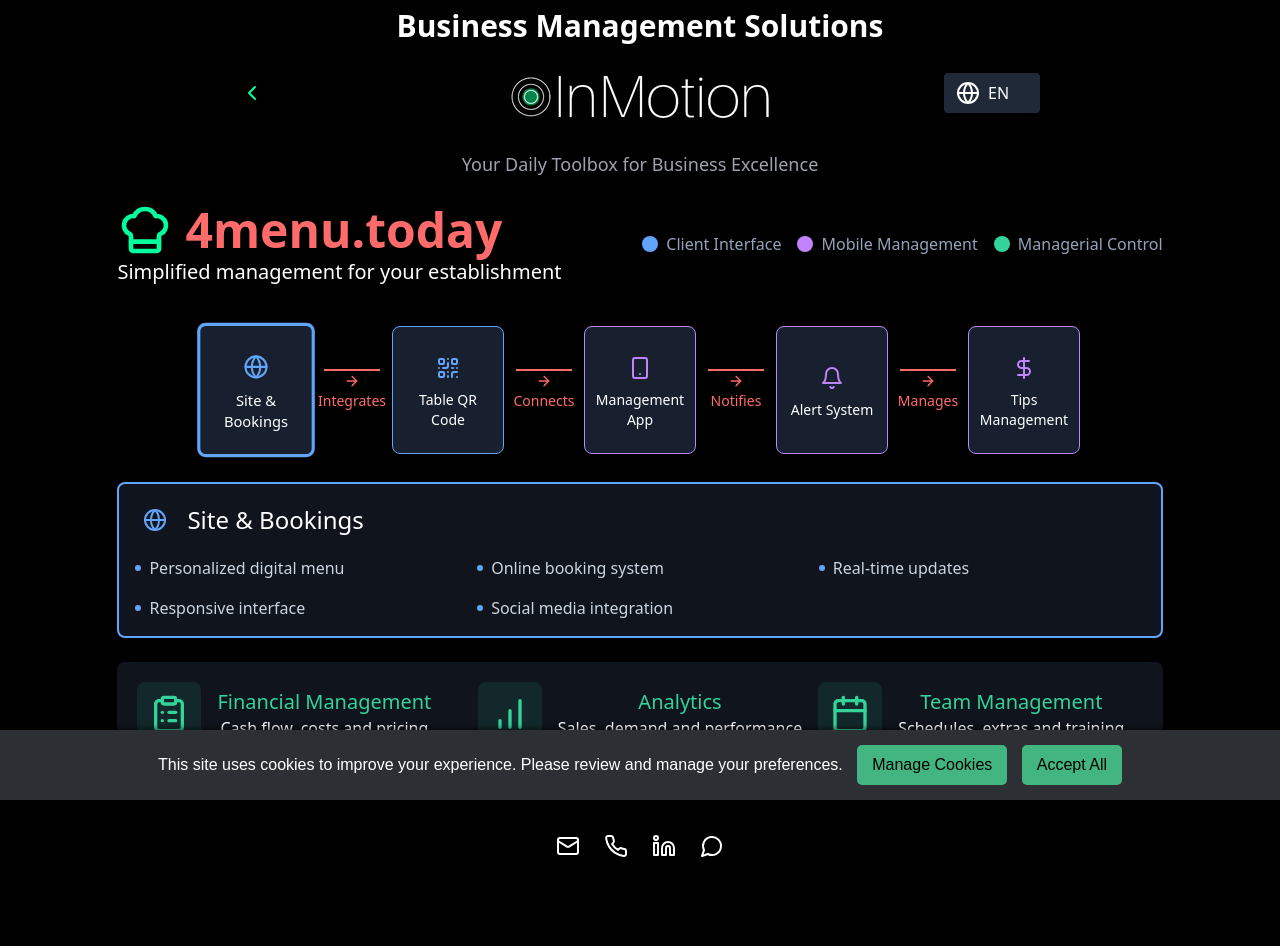
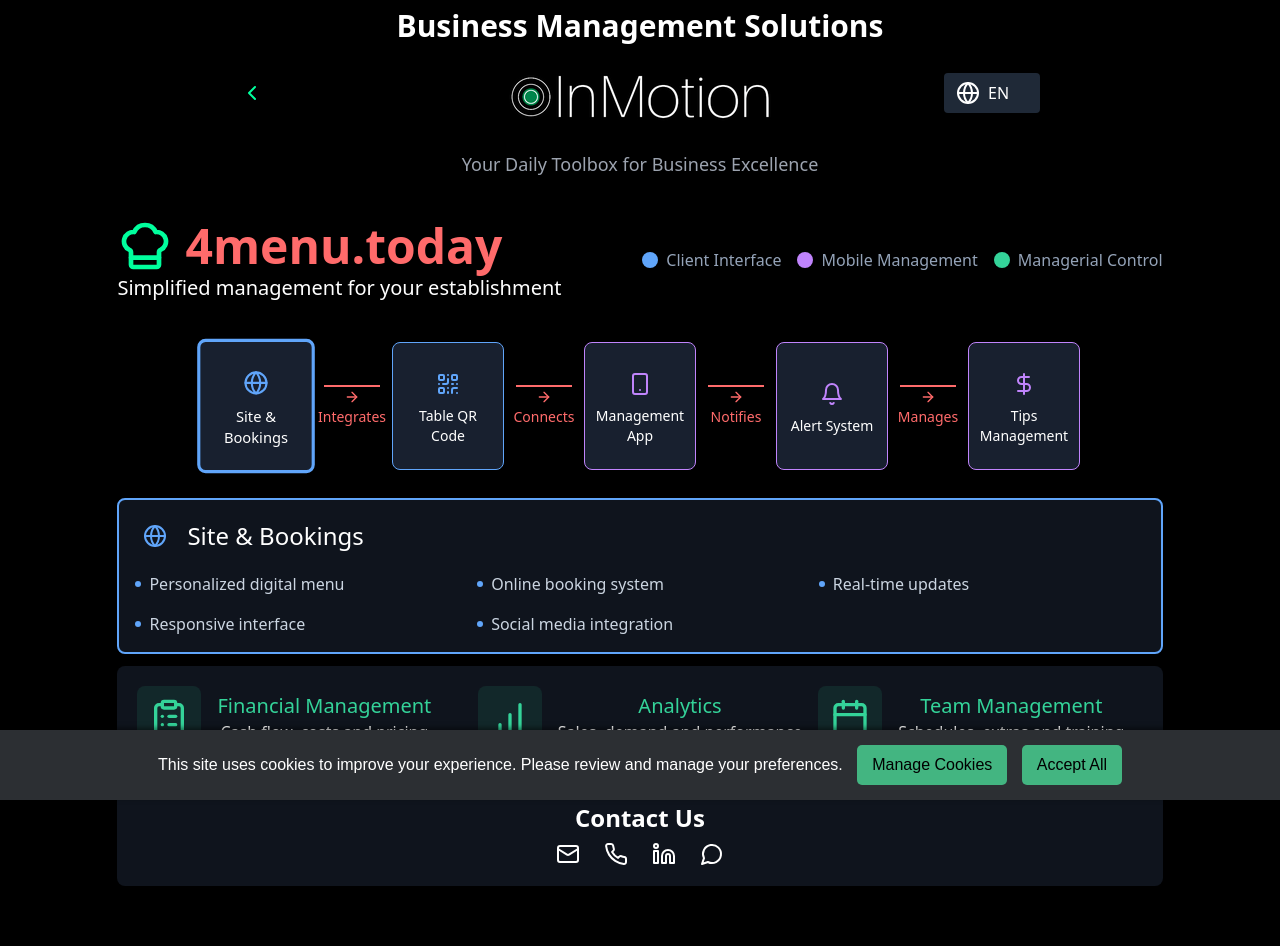
Before and after one commit to beloureiro/NS3, a React (Create React App) app: page /NS3/4menu in a window 1280 px wide. Shown: the top 946 px of the page. Built offline with nearby package versions, Linux system fonts and the light colour scheme.

Commit message:
design 4menu

```diff
--- a/src/AppComponents/Footer.js
+++ b/src/AppComponents/Footer.js
@@ -7,7 +7,7 @@ function Footer({ language }) {
   const t = translations[language] || translations['en'];
 
   return (
-    <footer className="w-full text-center py-2 -mt-4 text-gray-500">
+    <footer className="w-full text-center py-2 text-gray-500">
       <p>{t.footerText}</p>
     </footer>
   );
--- a/src/Solutions/4Menu.js
+++ b/src/Solutions/4Menu.js
@@ -132,10 +132,9 @@ const FourMenu = ({ language = 'en' }) => {
   const t = menuTranslations[language] || menuTranslations.en; // Translation based on language prop
 
   return (
-    <>
-      <div className="bg-black text-white pt-0 px-2 sm:px-4 md:px-6 pb-6 -mt-4 min-h-screen">
-        <div className="max-w-7xl mx-auto">
-          <div className="bg-transparent p-2 sm:p-4 md:p-6 rounded-xl">
+    <div className="bg-black text-white pt-0 px-2 sm:px-4 md:px-6 pb-6">
+      <div className="max-w-7xl mx-auto flex flex-col">
+        <div className="bg-transparent p-2 sm:p-4 md:p-6 rounded-xl flex-grow">
           <div className="flex flex-col md:flex-row items-start md:items-center justify-between mb-4 md:mb-6"> {/* Responsivo: ajusta direão e alinhamento */}
             <div>
               <h2 className="text-2xl sm:text-3xl md:text-4xl lg:text-5xl font-bold text-[#FF6B6B] flex items-center gap-2 md:gap-3">
@@ -214,11 +213,11 @@ const FourMenu = ({ language = 'en' }) => {
             <div className="md:hidden absolute inset-y-0 left-0 bg-gradient-to-r from-black w-8" />
           </div>
 
-            {/* Detailed panel - adjusted grid */}
+          {/* Detailed panel - adjusted spacing */}
           <DetailPanel selectedItem={selectedItem} t={t} />
 
-            {/* Additional management sections - adjusted grid */}
-            <div className="mt-4 sm:mt-6 grid grid-cols-1 sm:grid-cols-2 lg:grid-cols-3 gap-3 sm:gap-4 bg-slate-800/50 p-3 sm:p-4 md:p-5 rounded-lg"> {/* Reduced gap and padding */}
+          {/* Additional management sections - reduced top margin */}
+          <div className="mt-3 grid grid-cols-1 sm:grid-cols-2 lg:grid-cols-3 gap-3 sm:gap-4 bg-slate-800/50 p-3 sm:p-4 md:p-5 rounded-lg">
             <div className="flex items-center gap-4">
               <div className="bg-emerald-400/10 p-3 rounded-lg">
                 <ClipboardList className="text-emerald-400 w-8 h-8 md:w-10 md:h-10" /> {/* Responsivo: ajusta tamanho do ícone */}
@@ -248,19 +247,14 @@ const FourMenu = ({ language = 'en' }) => {
             </div>
           </div>
 
-            {/* Footer text */}
-            <div className="mb-1 mt-1 text-center text-base sm:text-lg text-white">
-              {t.footer}
-            </div>
+          {/* Contact section - reduced top margin */}
+          <div className="mt-3 bg-slate-800/50 rounded-lg p-3">
+            <ContactSection title={t.contactUs} />
           </div>
 
-          {/* Contact section */}
-          <div className="mt-0 mb-2">
-            <ContactSection />
         </div>
       </div>
     </div>
-    </>
   );
 };
 
--- a/src/Solutions/4menuLanguage.js
+++ b/src/Solutions/4menuLanguage.js
@@ -76,7 +76,8 @@ export const menuTranslations = {
     integrates: "Integrates",
     connects: "Connects",
     notifies: "Notifies",
-    manages: "Manages"
+    manages: "Manages",
+    contactUs: "Contact Us"
   },
   pt: {
     subtitle: "Gestão simplificada para seu estabelecimento",
@@ -160,6 +161,7 @@ export const menuTranslations = {
     integrates: "Integra",
     connects: "Conecta",
     notifies: "Notifica",
-    manages: "Gerencia"
+    manages: "Gerencia",
+    contactUs: "Contacte-nos"
   }
 };
```
Lines whose indentation alone changed are shown as unchanged.
